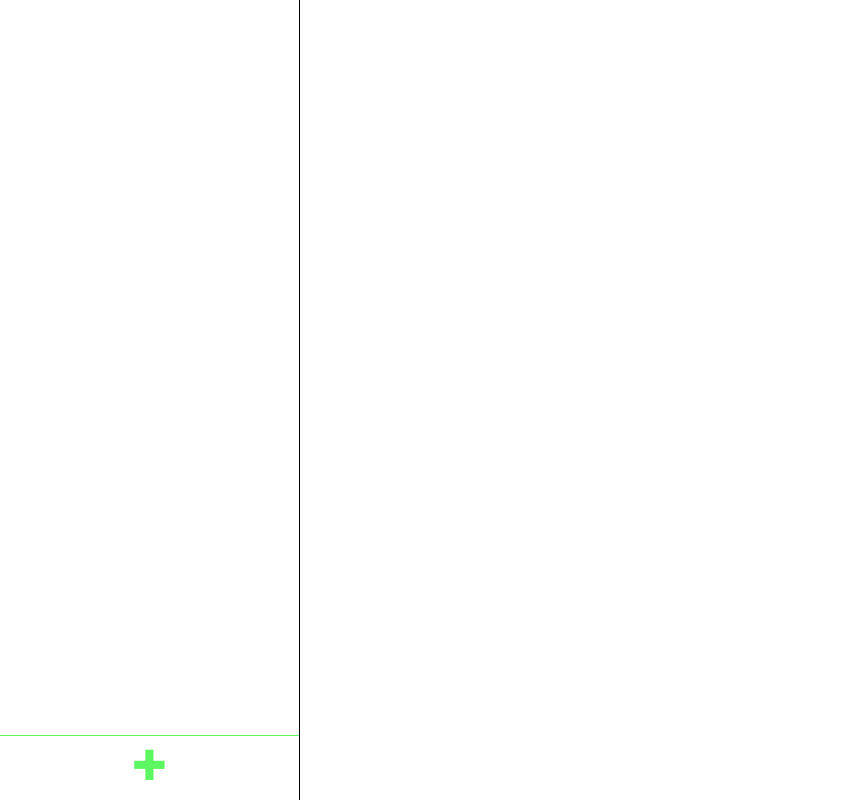
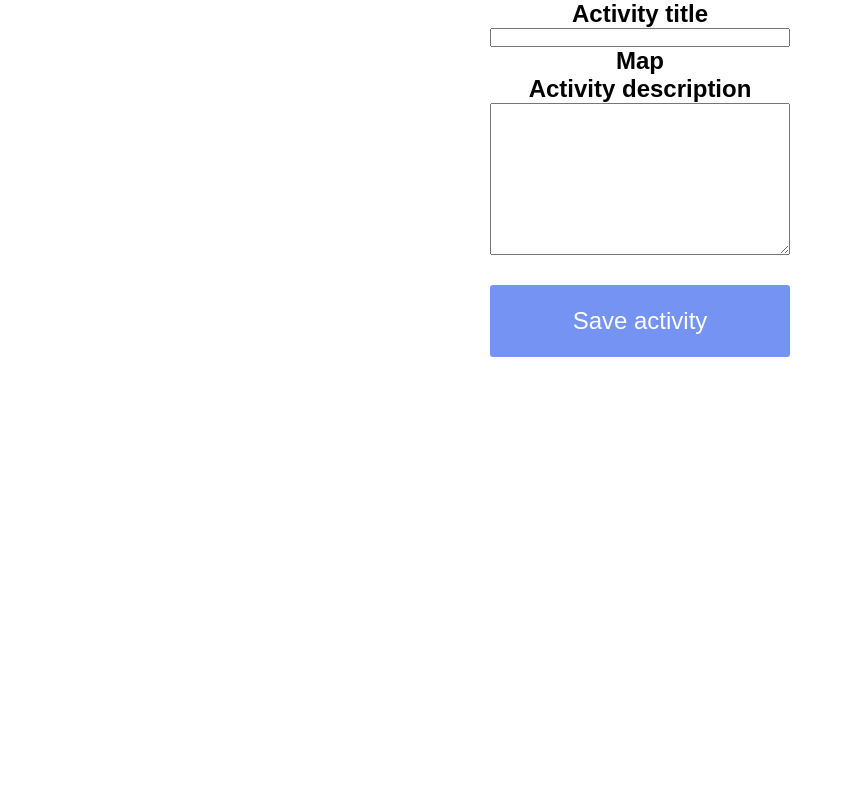
Before and after one commit to NataliaKuryatcheva/Activeary.today, a React (Create React App) app in the folder frontend/: page / in a window 1280 px wide. Shown: the whole page, without its empty margins (0-853 px from the left). Built offline with nearby package versions, Linux system fonts and the light colour scheme; a web font is replaced by a local one.

Commit message:
added Map Picker

```diff
--- a/frontend/src/App.js
+++ b/frontend/src/App.js
@@ -40,7 +40,7 @@ const storeActivity = async activity => {
 }
 
 const App = () => {
-  const [screen, setScreen] = useState('activities')
+  const [screen, setScreen] = useState('addActivity')
   const [activities, setActivities] = useState([])
 
   useEffect(() => {
@@ -54,9 +54,11 @@ const App = () => {
     <div className='App'>
       {screen === 'homepage' && <Homepage setScreen={setScreen} />}
       {screen === 'addActivity' && (
-        <AddActivity storeActivity={storeActivity} />
+        <AddActivity storeActivity={storeActivity} setScreen={setScreen} />
       )}
-      {screen === 'activities' && <Activities activities={activities} />}
+      {screen === 'activities' && (
+        <Activities setScreen={setScreen} activities={activities} />
+      )}
     </div>
   )
 }
--- a/frontend/src/components/Activities.js
+++ b/frontend/src/components/Activities.js
@@ -10,7 +10,7 @@ import ActivitiesList from './Activities/ActivitiesList'
 // const green = '#5cf761'
 // const pink = 'rgb(247, 92, 171)'
 
-const Activities = ({ activities }) => {
+const Activities = ({ setScreen, activities }) => {
   const [showActivities, setShowActivities] = useState(false)
   const [currentActivity, setCurrentActivity] = useState({})
 
@@ -36,6 +36,7 @@ const Activities = ({ activities }) => {
         showActivities={showActivities}
         setShowActivities={setShowActivities}
         setCurrentActivity={setCurrentActivity}
+        setScreen={setScreen}
       />
 
       <SidebarMobile
--- a/frontend/src/components/Activities/ActivitiesList.js
+++ b/frontend/src/components/Activities/ActivitiesList.js
@@ -11,7 +11,8 @@ const ActivitiesList = ({
   activities,
   showActivities,
   setShowActivities,
-  setCurrentActivity
+  setCurrentActivity,
+  setScreen
 }) => {
   return (
     <div
@@ -76,7 +77,7 @@ const ActivitiesList = ({
             outline: none;
           `}
           onClick={() => {
-            alert('HEY!')
+            setScreen('addActivity')
           }}>
           <span>✚</span>
         </button>
--- a/frontend/src/components/AddActivity.js
+++ b/frontend/src/components/AddActivity.js
@@ -1,24 +1,29 @@
 import React, { useState } from 'react'
+import MapPicker from './MapPicker'
 
-const AddActivity = ({ storeActivity }) => {
+const AddActivity = ({ storeActivity, setScreen }) => {
   const [title, setTitle] = useState('')
   const [description, setDescription] = useState('')
 
-  const saveActivity = () => {
+  const addActivity = () => {
     storeActivity({ title, description })
+    setScreen('activities')
   }
 
   return (
     <div className='AddActivity'>
       <h2>Activity title</h2>
       <input onChange={event => setTitle(event.target.value)} />
+
+      <MapPicker />
+
       <h2>Activity description</h2>
       <textarea
         cols='50'
         rows='10'
         onChange={event => setDescription(event.target.value)}
       />
-      <button onClick={saveActivity}>Save activity</button>
+      <button onClick={addActivity}>Save activity</button>
     </div>
   )
 }
--- /dev/null
+++ b/frontend/src/components/MapPicker.js
@@ -0,0 +1,11 @@
+import React from 'react'
+
+const MapPicker = () => {
+  return (
+    <div className='MapPicker'>
+      <h2>Map</h2>
+    </div>
+  )
+}
+
+export default MapPicker
```
